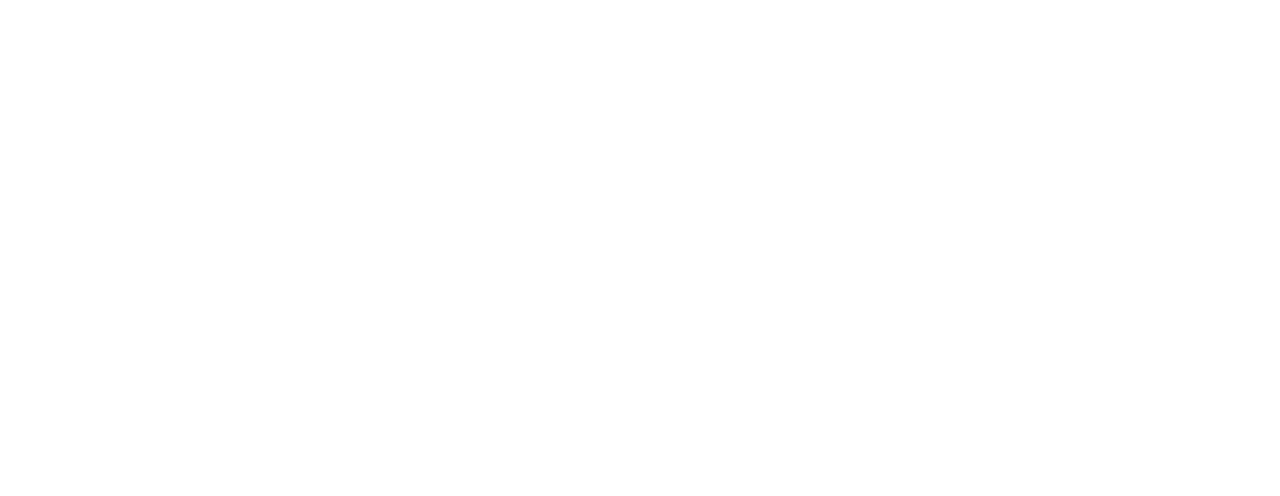
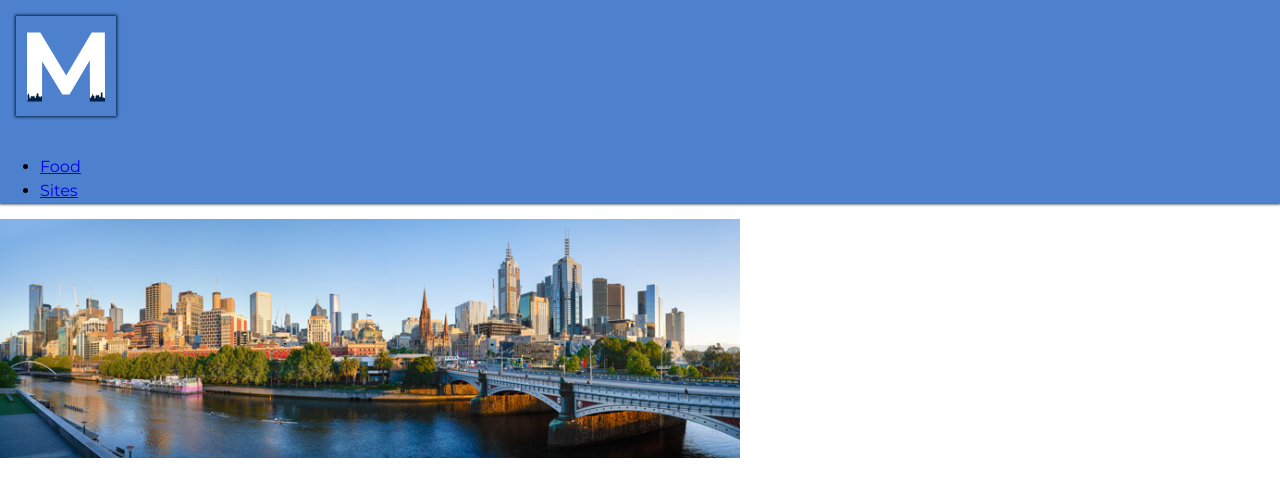
Before and after one commit to cgtrust/melbourne, a plain HTML site: page index.html in a window 1280 px wide. Drawn offline with Linux system fonts and the light colour scheme.

Commit message:
added banner images, logo, and styled header with bg color

```diff
--- a/index.html
+++ b/index.html
@@ -3,9 +3,73 @@
 <head>
     <meta charset="UTF-8">
     <meta name="viewport" content="width=device-width, initial-scale=1.0">
+    <link rel="preconnect" href="https://fonts.googleapis.com">
+    <link rel="preconnect" href="https://fonts.gstatic.com" crossorigin>
+    <link href="https://fonts.googleapis.com/css2?family=Montserrat:ital@0;1&display=swap" rel="stylesheet">
+    <link href="https://fonts.googleapis.com/css2?family=Montserrat:ital,wght@0,700;1,700&display=swap" rel="stylesheet">
     <title>Melbourne</title>
+    <meta type="description" content="A travel guide to the city of Melbourne Australia. Includes places to stay, visit, and eat!">
+    <link rel="stylesheet" href="styles/normalize.css">
+    <link rel="stylesheet" href="styles/styles.css">
 </head>
+
 <body>
 
+    <header>
+        <div class="logo">
+            <?xml version="1.0" encoding="utf-8"?>
+<!-- Generator: Adobe Illustrator 28.2.0, SVG Export Plug-In . SVG Version: 6.00 Build 0)  -->
+                <svg version="1.1" id="Layer_1" xmlns="http://www.w3.org/2000/svg" xmlns:xlink="http://www.w3.org/1999/xlink" x="0px" y="0px"
+	            viewBox="0 0 101.2 101.2" style="enable-background:new 0 0 101.2 101.2;" xml:space="preserve">
+                <style type="text/css">
+	                .st0{fill:#4D81CE;}
+	                .st1{fill:#FFFFFF;}
+	                .st2{fill:#001F44;}
+                </style>
+                <g id="background">
+	                <rect id="background_00000093151906928286723880000009175193628321996422_" class="st0" width="101.2" height="101.2"/>
+                </g>
+                <g id="m_00000069398994828152912280000007792456577259406216_">
+	                <polygon id="m" class="st1" points="11.1,86.8 11.2,16.7 24.6,16.7 50.8,60.3 76.6,16.8 89.9,16.8 90.1,86.8 74.9,86.8 74.7,44.8
+		            54.2,79.4 46.9,79.4 26.4,45.7 26.4,86.8 	"/>
+                </g>
+                <g id="skyline">
+	                <path id="skyline-left" class="st2" d="M11.2,86.8v-1.2c0,0,0.2-0.1,0.3-0.2s0.1-0.3,0.1-0.3v-5l0.7-0.8l0.1-0.3v-0.9h0.4l0.1,1.1
+		            l0.2,0.1l0.3,0.8l0.1,0.4v2.4H14v0.6h0.8l-0.1-2.1l1.5-0.1v0.1h0.1l0.3-0.2h0.9l0.2-0.2l0.1-0.2h0.1h0.3h0.1V81l0.1,0.1l0.4,0.3
+		            v0.1v1.2h0.7l-0.1,0.2l0.7,0.1v-1.9l0.1-0.6l0.8,0.1v-2.1l0.4-0.1l0.1-0.1l1.2,0.2v2.7H23v0.3h0.9v0.2h0.2l0,0v0.1h0.1l0.5-0.1v1
+		            l0.1,0.2h0.1v-1.1v-0.1H25v-0.1h0.1h0.1v-0.3h1.2v5.4L11.2,86.8z"/>
+	                <path id="skyline-left_00000178178335892098674120000016825520746195869064_" class="st2" d="M74.7,82.5v4.3h15l0.4-0.1l0.1-0.1
+		            l-0.1-0.3l0.1-3.4l-0.5-0.2V83h-0.8v-0.4h-0.1v-0.1l-0.5,0.1v-0.2l-0.7,0.1l-0.1-5h-1.7l0.1,0.3l-0.1,0.1l0.1,3.7h-1.5L84.3,84
+		            h-0.1v-3.6h-0.3v-0.5h-1.2v0.2l-0.1,0.2l-0.1,0.1h-0.1v0.1v0.3l-0.3-0.1v0.1l-0.4-0.1v-0.2h-0.3l0.1-1h-0.4l-0.1,1h-0.2v0.1
+		            l-0.1,0.1h-0.1h-0.1V83h-0.3v0.5h-0.5v-0.1l-0.2-0.1v-0.4h-0.2v-1.8L79.2,81l-0.4-0.1l-0.1-0.1v-0.1l-0.1-0.1h-0.1h-0.1h-0.1v-0.1
+		            v-0.1l-0.1-0.1v-0.1v-0.1l0,0l0,0H78h-0.1V80v-0.4l-0.1,0.1l-0.1-0.9h-0.4v1v0.1h-0.1l0,0V80v0.2H77v0.3h-0.1v1H76l-0.1,0.3l0,0
+		            v2.1v-0.3l-0.1-0.1v-0.1v-0.1v-0.2h-0.6v-0.6L74.7,82.5L74.7,82.5z"/>
+                </g>
+                </svg>
+
+        </div>
+
+        <nav>
+            <ul>
+                <li><a href="food.html">Food</a></li>
+                <li><a href="sights.html">Sites</a></li>
+            </ul>
+        </nav>
+    </header>
+
+    <main>
+        <div class="banner">
+            <img src="images/melbourne-skyline-1200.jpg" alt="Melbourne skyline"
+            srcset="images/melbourne-skyline-2400.jpg 2400w,
+                    images/melbourne-skyline-1400.jpg 1400w,
+                    images/melbourne-skyline-800.jpg 800w,
+                    images/melbourne-skyline-400.jpg 400w"
+            sizes="(max-width:620px) calc(100vw - 30px),
+                    (max-width: 800px) calc(100vw-60px),
+                    740px">
+        </div>
+    </main>
+
 </body>
+
 </html>
--- a/styles/styles.css
+++ b/styles/styles.css
@@ -0,0 +1,20 @@
+/* General Styles */
+body {
+    font-family: 'Montserrat', Arial, Helvetica, sans-serif;
+    font-weight: 400;
+    font-style: normal;
+    font-size: 1rem;
+    line-height: 1.5;
+}
+
+/* Header and navigation */
+header {
+    background-color: #4d81ce;
+    box-shadow: 0px 0px 3px 1px #001f44;
+}
+
+svg {
+    max-width: 6.25rem;
+    margin: 1rem;
+    box-shadow: 0px 0px 3px 1px #001f44;
+}
```
Also changed, not shown: images/melbourne-skyline-1200.jpg (added), images/melbourne-skyline-2400.jpg (added), images/melbourne-skyline-400.jpg (added), images/melbourne-skyline-800.jpg (added).
